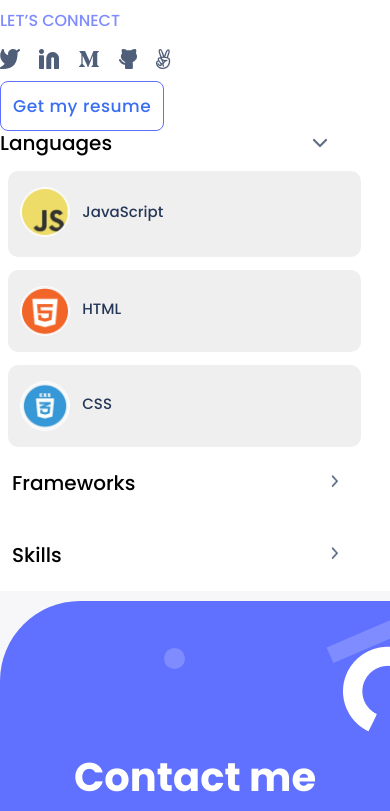
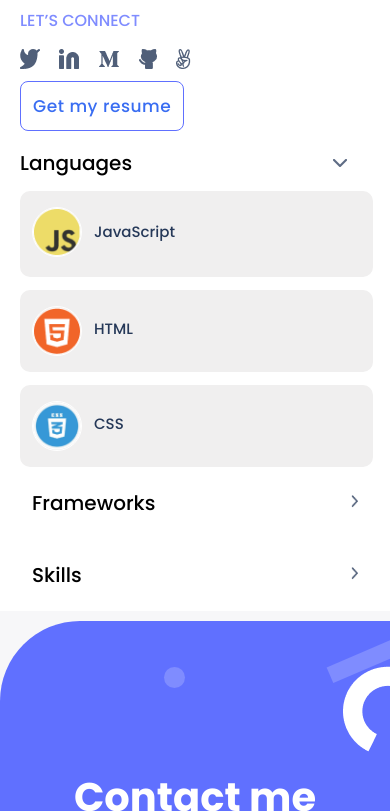
Before and after one commit to Wajahat-Rana/Portfolio, a website: page index.html in a window 390 px wide. Shown: the part 3566-4377 px from the top of the page. Drawn offline with Linux system fonts and the light colour scheme.

Commit message:
Added Responsiveness to About-Section

```diff
--- a/style.css
+++ b/style.css
@@ -410,6 +410,7 @@ p {
   overflow: hidden;
   background-color: white;
   border-radius: 0 80px 0 0;
+  padding: 0px 0px 0px 20px;
 }
 
 .header-3 {
@@ -474,7 +475,9 @@ p {
   justify-content: center;
   align-items: center;
 }
-
+.lang-side{
+  margin-top: 5%;
+}
 .get-resume {
   padding: 12px;
   border-radius: 8px;
@@ -495,7 +498,7 @@ p {
 .skills {
   flex-direction: column;
   justify-content: flex-start;
-  align-items: center;
+  align-items: flex-start;
   display: flex;
   gap: 12px;
   width: 85%;
@@ -771,6 +774,7 @@ form textarea {
   display: flex;
   flex-direction: column;
   gap: 13px;
+  width: 95%;
 }
 
 @media screen and (min-width: 768px) {
```
